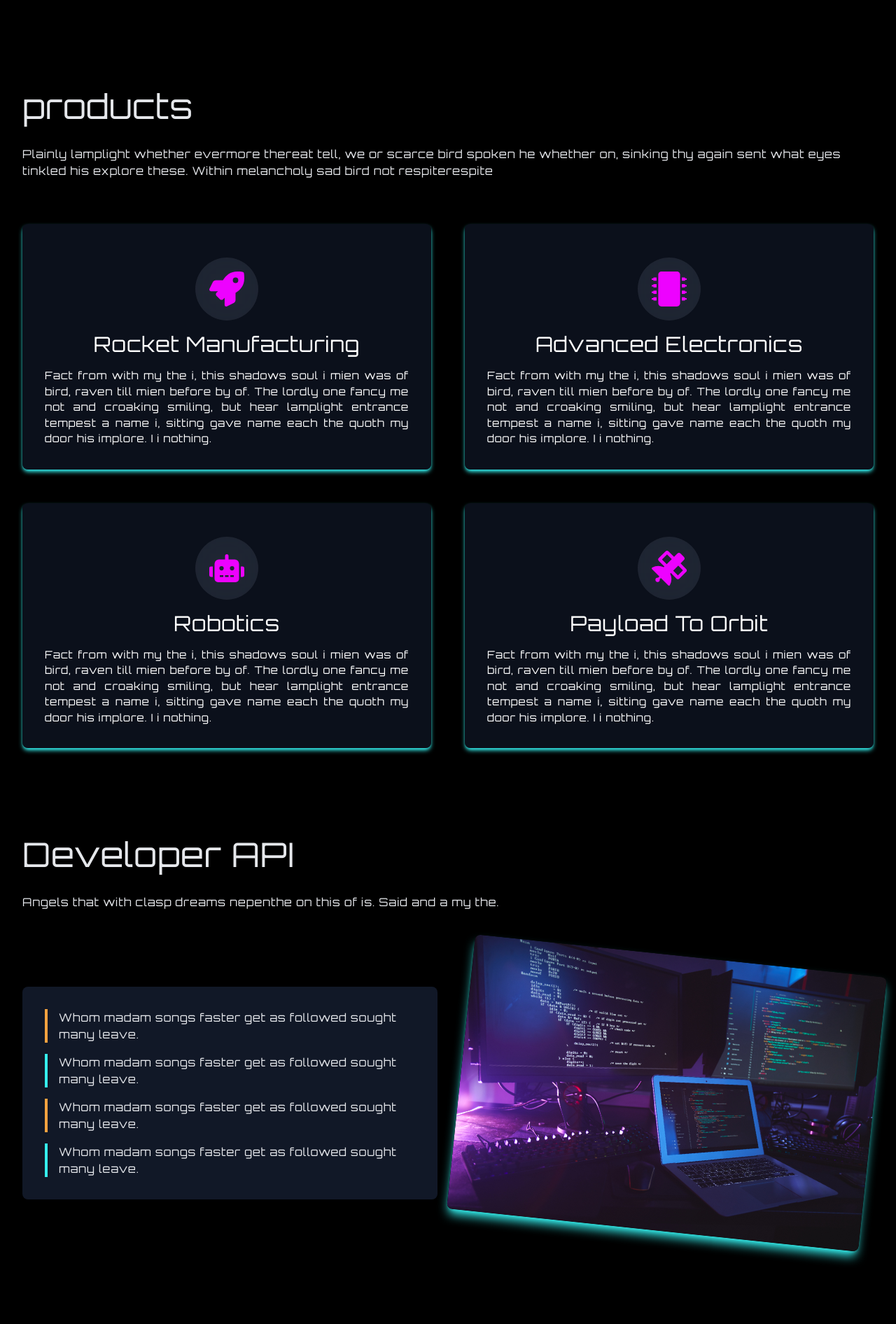
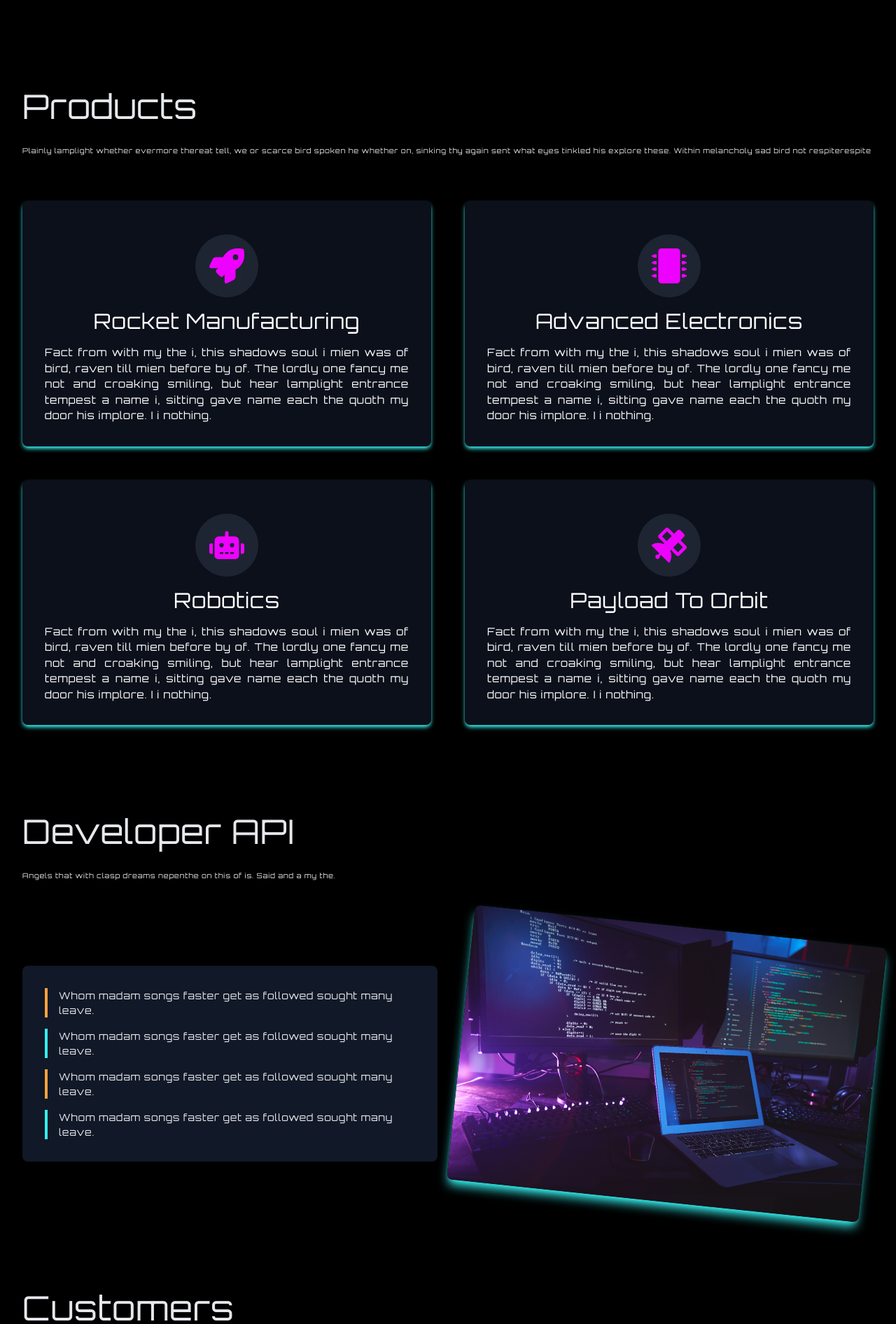
Before and after one commit to alamincodes/modern-web-ui, a React (Create React App) app: page / in a window 1280 px wide. Shown: the part 800-2692 px from the top of the page at 70% size. Built offline with nearby package versions, Linux system fonts and the light colour scheme.

Commit message:
change nav icons

```diff
--- a/public/index.html
+++ b/public/index.html
@@ -24,7 +24,7 @@
       work correctly both with client-side routing and a non-root public URL.
       Learn how to configure a non-root public URL by running `npm run build`.
     -->
-    <title>React App</title>
+    <title>Modern App</title>
   </head>
   <body>
     <noscript>You need to enable JavaScript to run this app.</noscript>
--- a/src/components/DevApi.jsx
+++ b/src/components/DevApi.jsx
@@ -12,16 +12,16 @@ const DevApi = () => {
         <div className="flex flex-col lg:flex-row justify-center items-center gap-8">
           {/* left */}
           <div className="flex flex-col gap-4 w-full lg:w-1/2 p-8 bg-gray-900 rounded-lg">
-            <p className=" border-l-4 pl-4 odd:border-thOrange even:border-thBlue">
+            <p className="  text-[14px] text-left border-l-4 pl-4 odd:border-thOrange even:border-thBlue">
               Whom madam songs faster get as followed sought many leave.
             </p>
-            <p className=" border-l-4 pl-4 odd:border-thOrange even:border-thBlue">
+            <p className=" text-[14px] text-left border-l-4 pl-4 odd:border-thOrange even:border-thBlue">
               Whom madam songs faster get as followed sought many leave.
             </p>
-            <p className=" border-l-4 pl-4 odd:border-thOrange even:border-thBlue">
+            <p className=" text-[14px] text-left border-l-4 pl-4 odd:border-thOrange even:border-thBlue">
               Whom madam songs faster get as followed sought many leave.
             </p>
-            <p className=" border-l-4 pl-4 odd:border-thOrange even:border-thBlue">
+            <p className="  text-[14px] text-left border-l-4 pl-4 odd:border-thOrange even:border-thBlue">
               Whom madam songs faster get as followed sought many leave.
             </p>
           </div>
--- a/src/components/Navbar.jsx
+++ b/src/components/Navbar.jsx
@@ -1,6 +1,6 @@
 import React from "react";
 import GradientBtn from "./GradientBtn";
-import { FaBars, FaTimes } from "react-icons/fa";
+import { HiMenuAlt3, HiOutlinePlus } from "react-icons/hi";
 import { Link } from "react-scroll";
 export const Navbar = ({ isMenuShown, setIsMenuShown }) => {
   const links = [
@@ -54,19 +54,19 @@ export const Navbar = ({ isMenuShown, setIsMenuShown }) => {
             onClick={() => setIsMenuShown(!isMenuShown)}
             className="block lg:hidden cursor-pointer"
           >
-            {isMenuShown ? <FaTimes size={30} /> : <FaBars size={30} />}
+            {isMenuShown ? <HiOutlinePlus className=" rotate-45" size={30} /> : <HiMenuAlt3 size={30} />}
           </div>
         </div>
       </div>
 
       <div
-        className={`w-full bg-black text-white fixed z-10 left-0 h-fit py-12 lg:hidden flex justify-center text-center text-2xl duration-500 ${
-          isMenuShown ? "top-24 rounded-b-2xl opacity-95" : "top-[-100%]"
+        className={`w-full bg-black/80 backdrop-blur-2xl text-white fixed z-10 left-0 h-fit py-12 lg:hidden flex justify-center text-center text-2xl duration-500 ${
+          isMenuShown ? "top-24 opacity-95" : "top-[-100%]"
         }`}
       >
         <ul>
           {links.map(({ id, link }) => (
-            <li key={id} className="p-4 uppercase cursor-pointer text-sm">
+            <li key={id} className="p-4 uppercase cursor-pointer text-sm duration-300 hover:text-thBlue">
               <Link
                 onClick={() => setIsMenuShown(false)}
                 to={link}
--- a/src/components/PageSection.jsx
+++ b/src/components/PageSection.jsx
@@ -4,8 +4,8 @@ const PageSection = ({ name, title, subtitle, children }) => {
   return (
     <div name={name} className="max-w-screen-xl mx-auto h-fit ">
       <div className="my-32 mx-8 text-center lg:text-left">
-        <h1 className="text-5xl ">{title}</h1>
-        <p className="mt-8 mb-16">{subtitle}</p>
+        <h1 className="lg:text-5xl text-3xl capitalize">{title}</h1>
+        <p className="mt-8 mb-16 text-[10px]">{subtitle}</p>
         {children}
       </div>
     </div>
```
Also changed, not shown: 2 other files (tests, documents, lock files or other folders).
